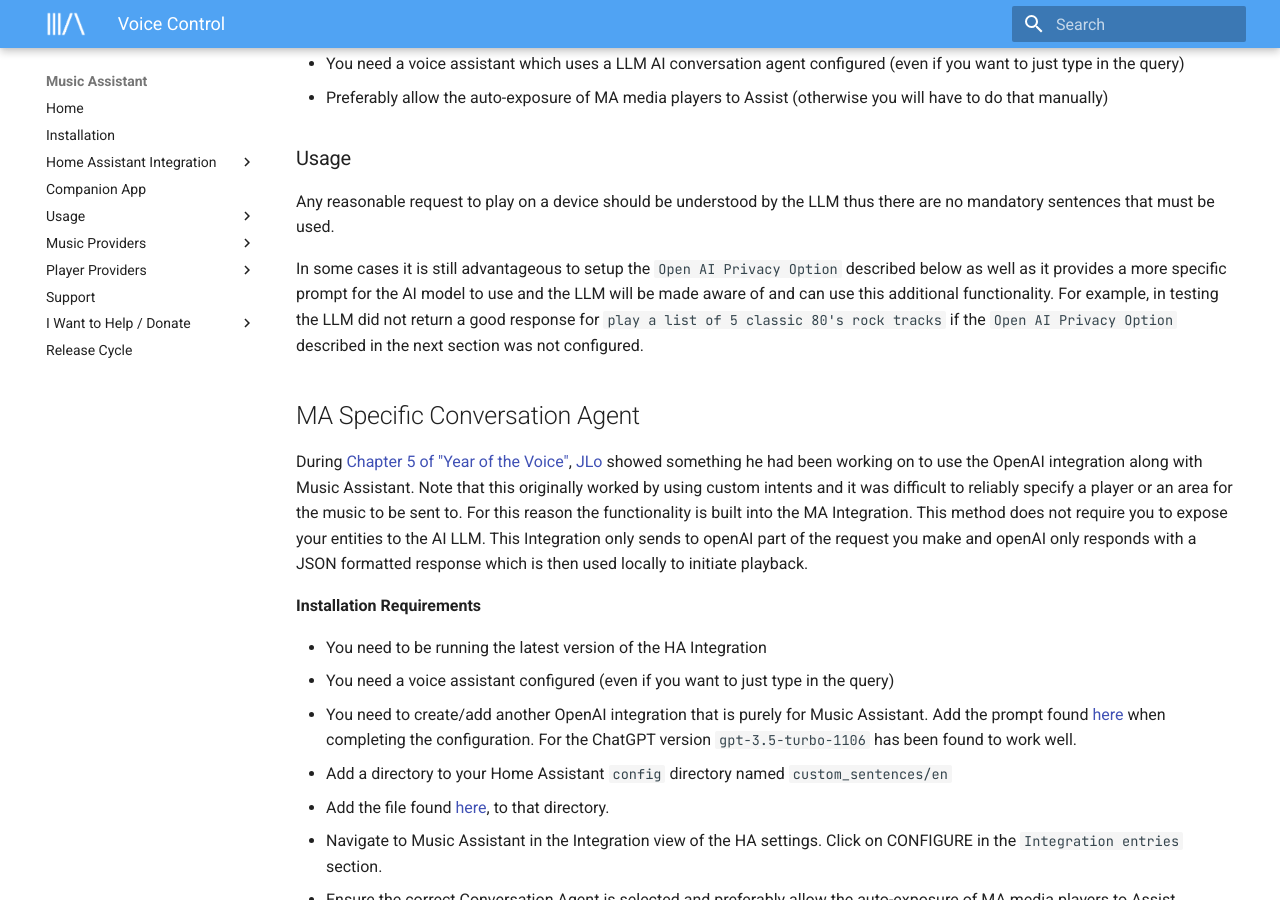
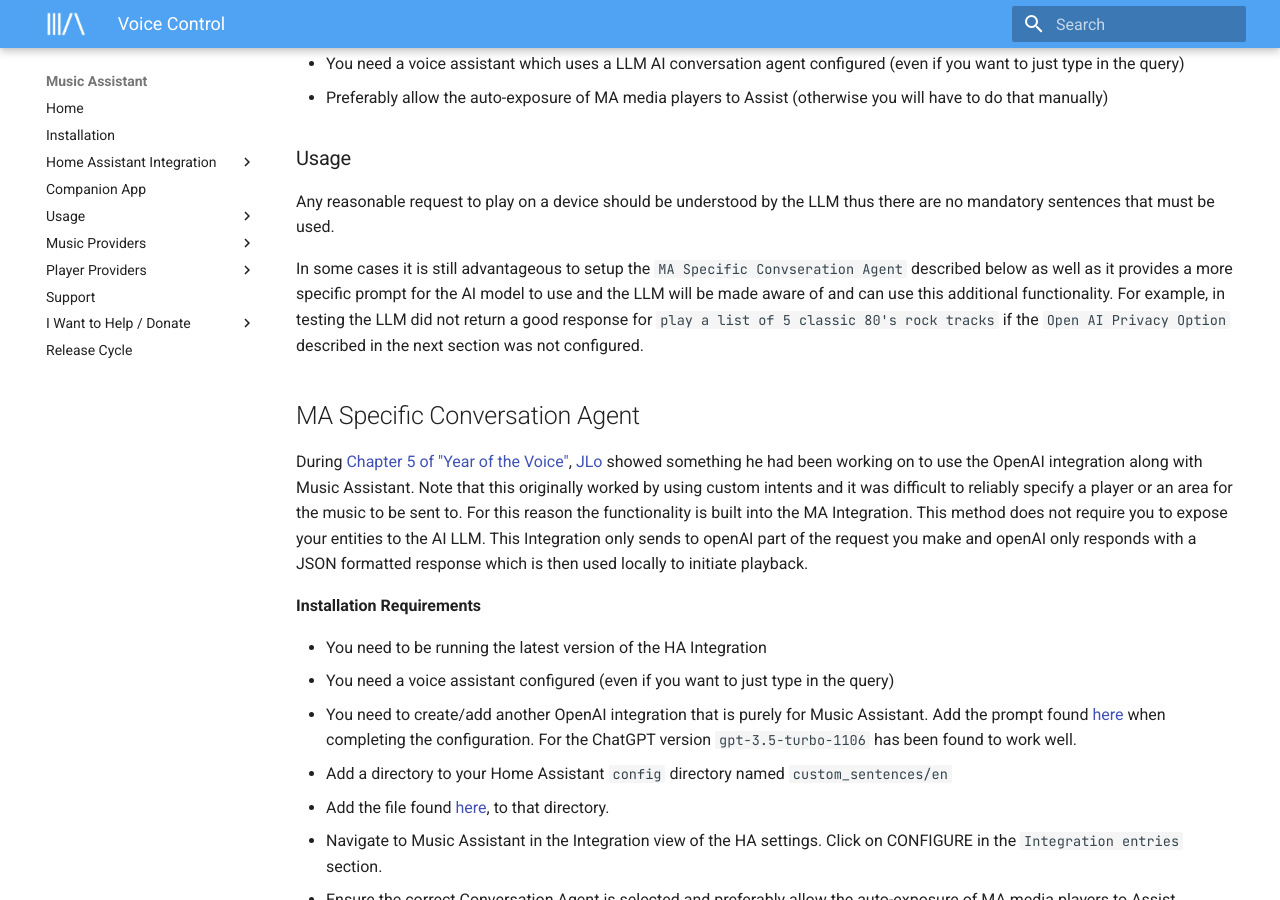
Before and after one commit to pwbriggs/music-assistant.github.io, an MkDocs documentation site: the page built from docs/integration/voice.md, in a window 1280 px wide and 900 px high, scrolled down 472 px. Built offline with MkDocs 1.6.1 and Material for MkDocs 9.7.7, drawn with Linux system fonts in a browser that asks for light colours.

Commit message:
Update voice.md

```diff
--- a/docs/integration/voice.md
+++ b/docs/integration/voice.md
@@ -17,7 +17,7 @@
 
 Any reasonable request to play on a device should be understood by the LLM thus there are no mandatory sentences that must be used.
 
-In some cases it is still advantageous to setup the `Open AI Privacy Option` described below as well as it provides a more specific prompt for the AI model to use and the LLM will be made aware of and can use this additional functionality. For example, in testing the LLM did not return a good response for `play a list of 5 classic 80's rock tracks` if the `Open AI Privacy Option` described in the next section was not configured.
+In some cases it is still advantageous to setup the `MA Specific Convseration Agent` described below as well as it provides a more specific prompt for the AI model to use and the LLM will be made aware of and can use this additional functionality. For example, in testing the LLM did not return a good response for `play a list of 5 classic 80's rock tracks` if the `Open AI Privacy Option` described in the next section was not configured.
 
 ## MA Specific Conversation Agent
 
```
